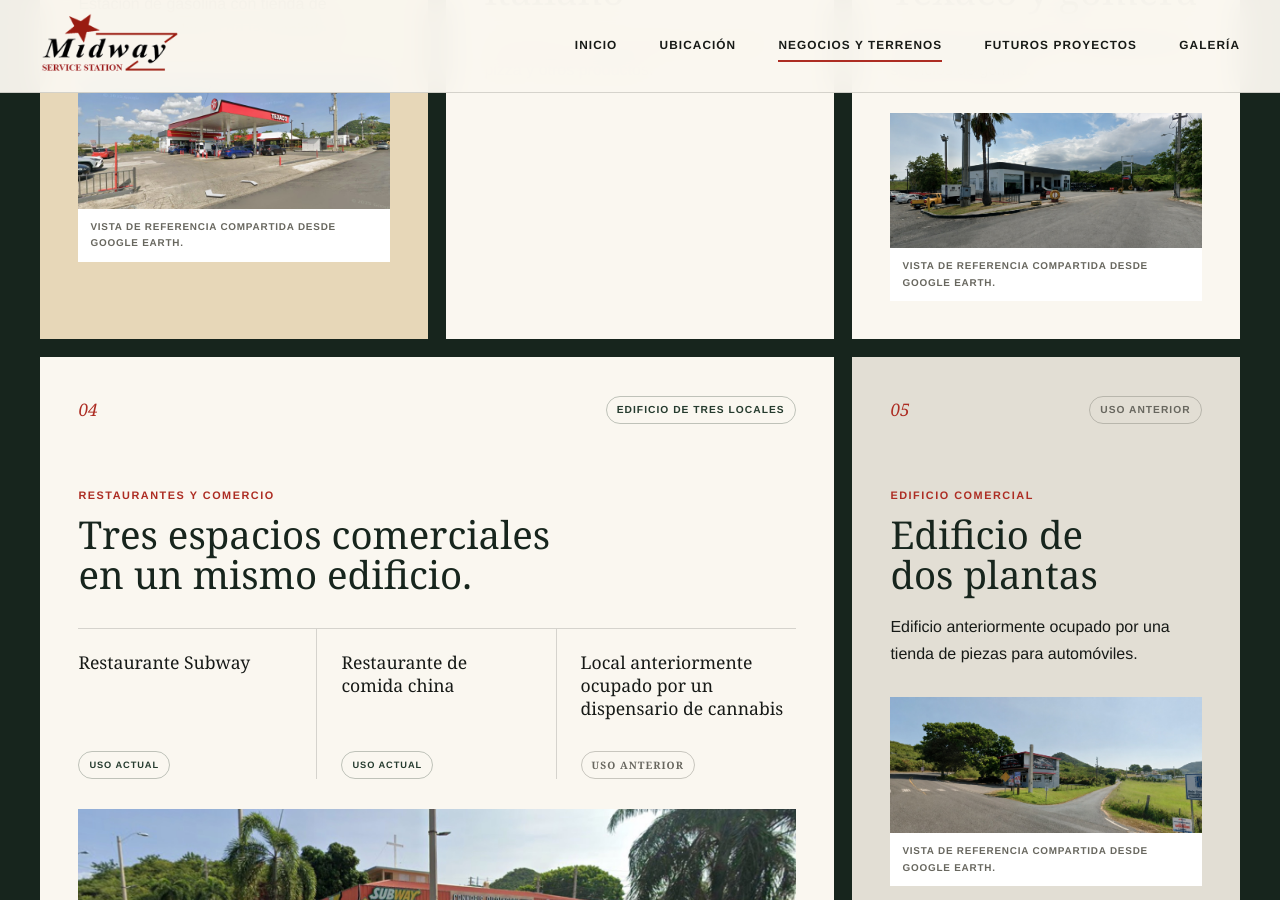
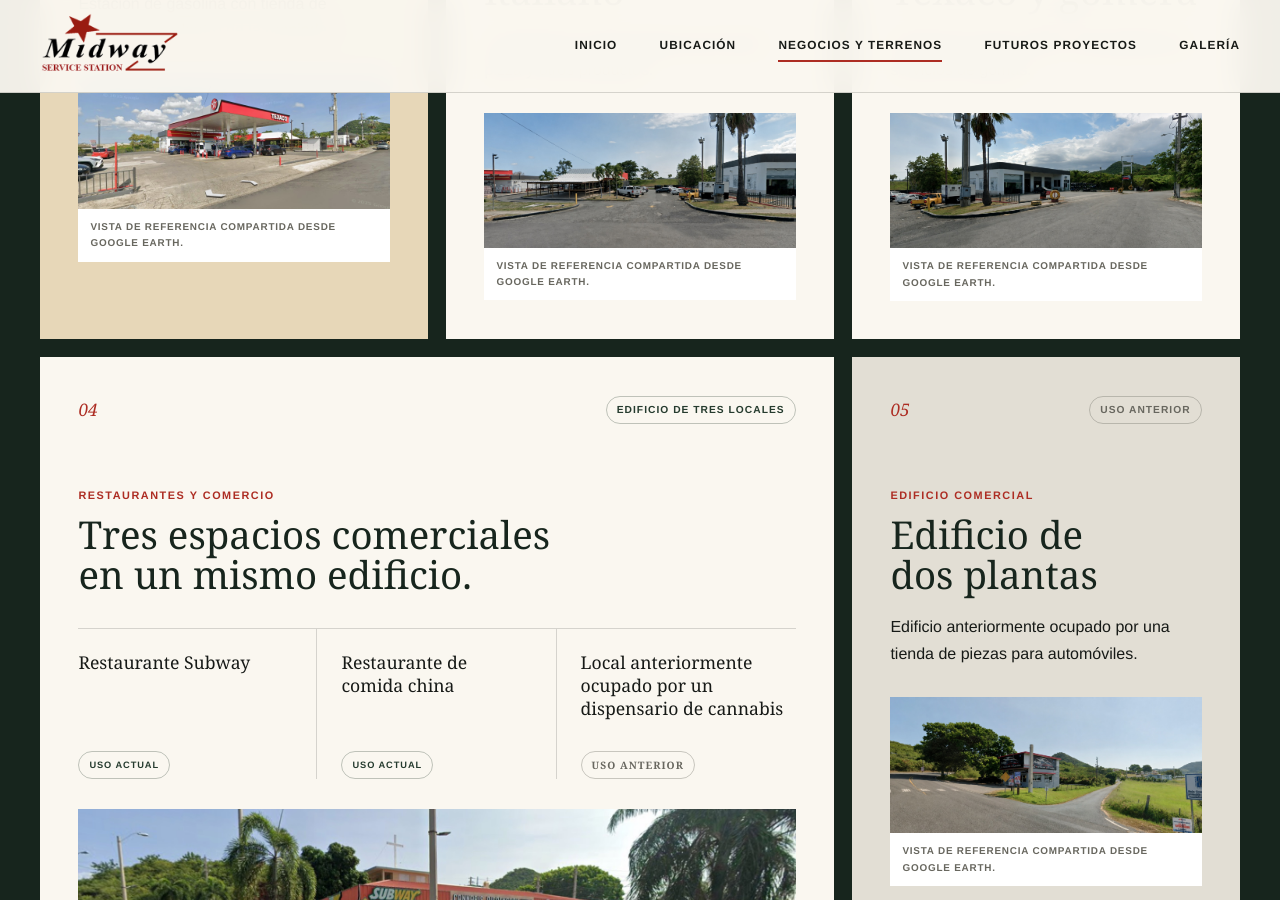
Before and after one commit to ramonmisla-code/Midway, a Jekyll site: the page built from espacios.html, in a window 1280 px wide and 900 px high, scrolled down 1532 px. Built offline with Jekyll 4.4.1, drawn with Linux system fonts in a browser that asks for light colours.

Commit message:
Agregar vista del restaurante italiano

```diff
--- a/espacios.html
+++ b/espacios.html
@@ -48,6 +48,10 @@ permalink: /espacios/
       <p class="business-card__category">Alimentos</p>
       <h3>Restaurante italiano</h3>
       <p>Concepto de comida italiana que ofrece pizza y otros productos.</p>
+      <figure class="business-card__location-image">
+        <img src="{{ '/assets/images/italian-restaurant-google-earth.jpg' | relative_url }}" width="1600" height="690" alt="Vista de referencia del área del restaurante italiano en MIDWAY" loading="lazy">
+        <figcaption>Vista de referencia compartida desde Google Earth.</figcaption>
+      </figure>
     </article>
 
     <article class="business-card">
```
Also changed, not shown: assets/images/italian-restaurant-google-earth.jpg (added).
